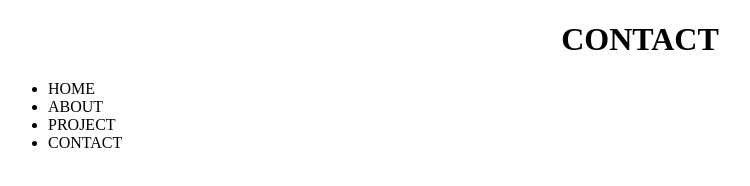
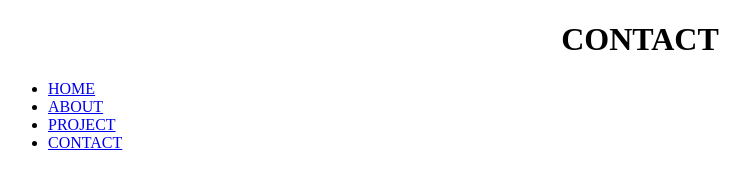
Before and after one commit to SujeongJang/me, a plain HTML site: page contact.html in a window 1280 px wide. Shown: the whole page, without its empty margins (0-750 px from the left). Drawn offline with Linux system fonts and the light colour scheme.

Commit message:
feat : menu moving update

```diff
--- a/contact.html
+++ b/contact.html
@@ -9,14 +9,22 @@
         <center>
             <h1>CONTACT</h1>
           </center>
-      <div class="site-nav-content">
-          <ul>
-          <li>HOME</li>
-          <li>ABOUT</li>
-          <li>PROJECT</li>
-          <li>CONTACT</li>
-      </ul>
-      </div>
+          <div class="site-nav-content">
+            <ul class="nav">
+            <li class="nav-home"><a href="index.html">
+                HOME
+            </a></li>
+            <li class="nav-about"><a href="about.html">
+                ABOUT
+            </a></li>
+            <li class="nav-project"><a href="project.html">
+                PROJECT
+            </a></li>
+            <li class="contact"><a href="contact.html">
+                CONTACT
+            </a></li>
+        </ul>
+        </div>
     </div>
 </body>
 </html>
```
Also changed, not shown: about.html (+16 -8 lines), project.html (+16 -8 lines).
